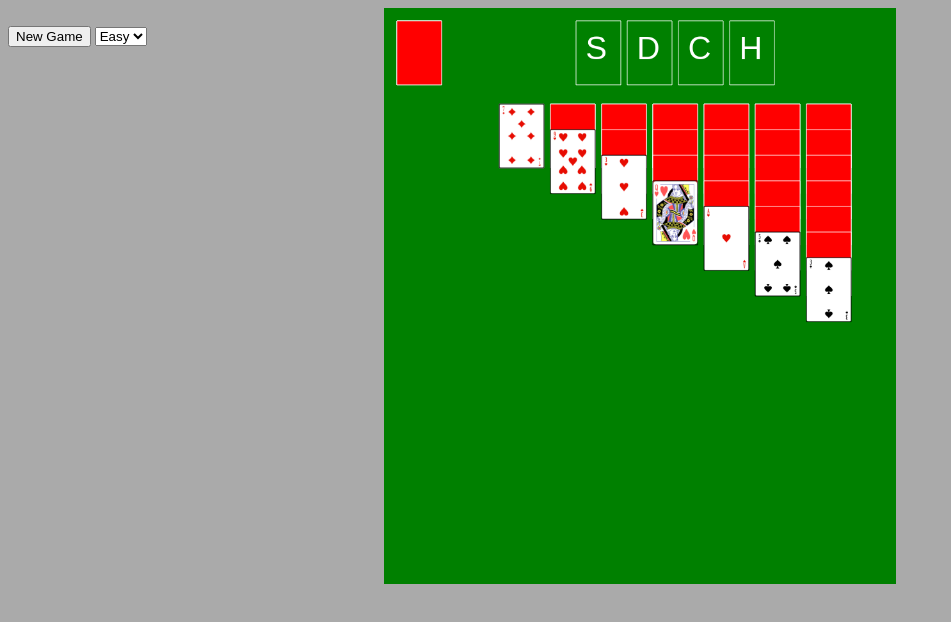
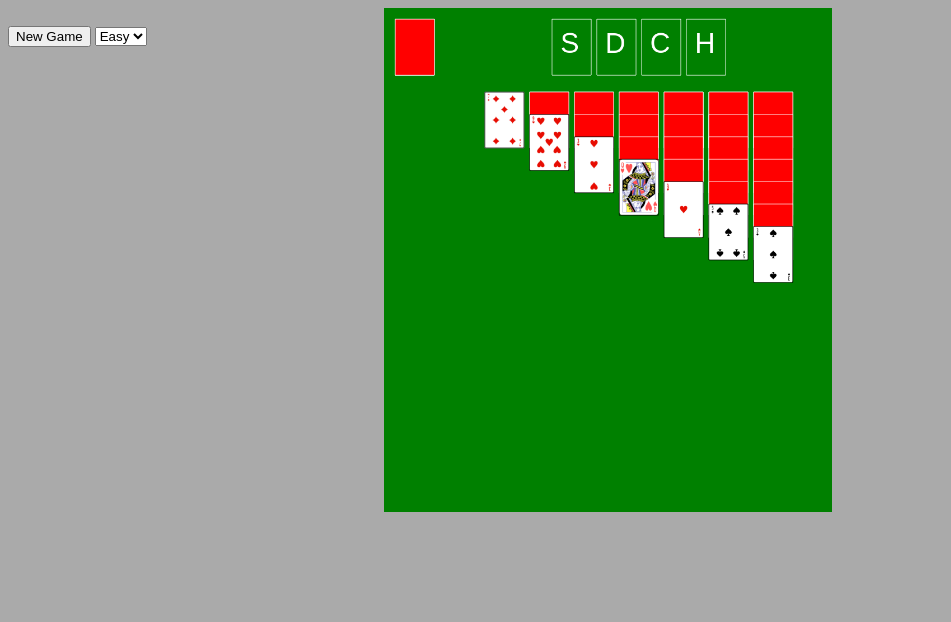
Before and after one commit to MwayiKashoko/Solitaire, a plain HTML site: page index.html in a window 1280 px wide. Shown: the whole page, without its empty margins (0-951 px from the left). Drawn offline with Linux system fonts and the light colour scheme.

Commit message:
Update index.html

```diff
--- a/index.html
+++ b/index.html
@@ -14,7 +14,7 @@
                 background-color: green;
                 position: fixed;
                 left: 30vw;
-                width: 40vw;
+                width: 35vw;
                 aspect-ratio: 8/9;
             }
         </style>
```
